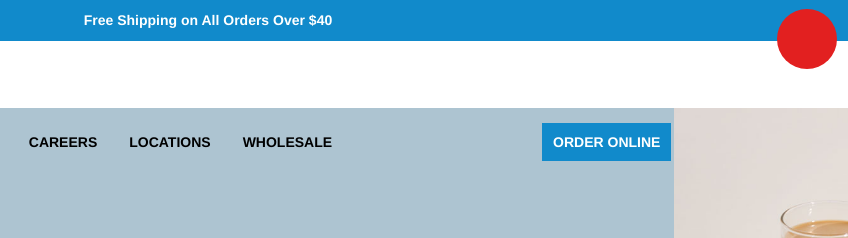
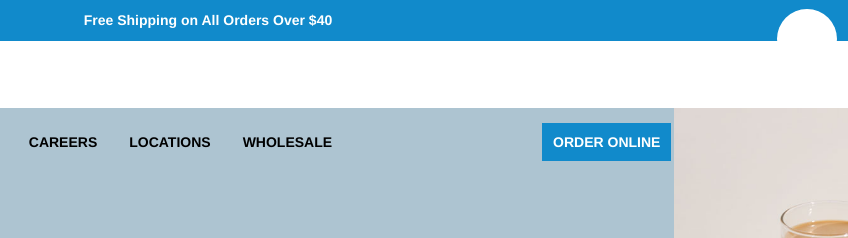
Before and after one commit to VishnuCheruvakkara/Joe-Cofee-website-clone, a plain HTML site: page index.html in a window 1280 px wide. Shown: the top 238 px of the page, 432-1280 px from the left. Drawn offline with Linux system fonts and the light colour scheme; a web font is replaced by a local one.

Commit message:
changed the fixed icon(on the top right corner) background-color into white.

```diff
--- a/cofee.css
+++ b/cofee.css
@@ -419,7 +419,7 @@ h1{
     right:11px;
     height: 60px;
     width:60px;
-    background: rgb(226, 32, 32);
+    background: rgb(255, 255, 255);
     border-radius: 50%;
     float:left;
 
```
